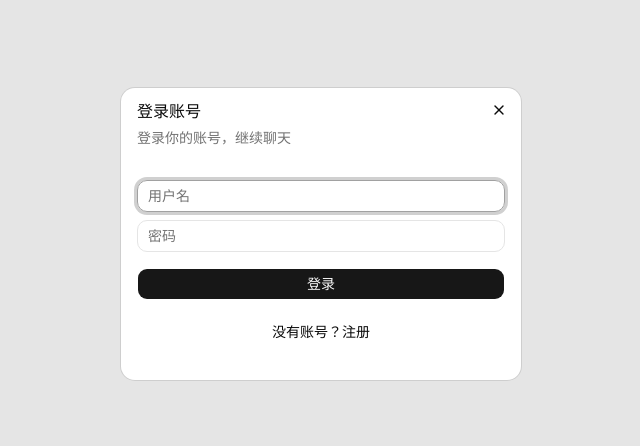
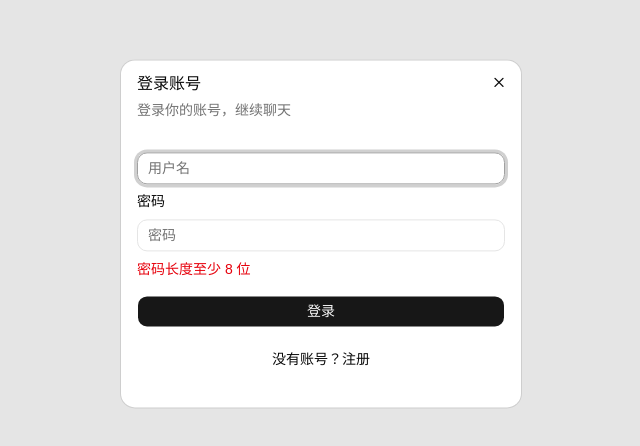
Before and after one commit to chen3283891376/easy-chat-v2, a React (Vite) app: page / in a window 1280 px wide. Shown: the part 166-612 px from the top of the page, without its empty margins (319-959 px from the left). Built offline with nearby package versions, Linux system fonts and the light colour scheme.

Commit message:
feat: 更新时间验证逻辑，优化调试日志，添加字段组件和标签组件

```diff
--- a/src/components/AuthModal.tsx
+++ b/src/components/AuthModal.tsx
@@ -1,4 +1,4 @@
-import { useState, useEffect } from 'react';
+import { useState, useEffect, useRef } from 'react';
 import { generateKeyPair } from '@/lib/ed25519';
 import { encryptPrivateKey, decryptPrivateKey } from '@/lib/aes';
 import { toast } from 'sonner';
@@ -6,9 +6,10 @@
 import { Dialog, DialogContent, DialogHeader, DialogTitle, DialogDescription } from '@/components/ui/dialog';
 import { Input } from '@/components/ui/input';
 import { Button } from '@/components/ui/button';
+import { Field, FieldError, FieldLabel } from './ui/field';
 
 interface AuthModalProps {
-    onLoginSuccess: (user: { username: string; publicKey: string }) => void;
+    onLoginSuccess: (user: { username: string; publicKey: string }, privateKey: string) => void;
 }
 
 export function AuthModal({ onLoginSuccess }: AuthModalProps) {
@@ -16,31 +17,50 @@
     const [password, setPassword] = useState('');
     const [isRegister, setIsRegister] = useState(false);
     const [loading, setLoading] = useState(false);
+    const isPwdValid = useRef(false);
 
     useEffect(() => {
         const localUser = localStorage.getItem('chat-user');
         const localPub = localStorage.getItem('chat-public-key');
-        if (localUser && localPub) {
-            onLoginSuccess({
-                username: localUser,
-                publicKey: localPub,
-            });
+        const encryptedPriv = localStorage.getItem('chat-encrypted-private');
+
+        if (localUser && localPub && encryptedPriv) {
+            const savedPwd = localStorage.getItem('chat-unlock-pwd');
+            if (savedPwd) {
+                try {
+                    const privateKey = decryptPrivateKey(encryptedPriv, savedPwd);
+                    if (privateKey) {
+                        onLoginSuccess({ username: localUser, publicKey: localPub }, privateKey);
+                    } else {
+                        localStorage.removeItem('chat-unlock-pwd');
+                        localStorage.removeItem('chat-key-unlocked');
+                    }
+                } catch (e) {
+                    localStorage.removeItem('chat-unlock-pwd');
+                }
+            }
         }
     }, [onLoginSuccess]);
 
-    // ====================== 注册（async）======================
+    useEffect(() => {
+        isPwdValid.current = password.length >= 8;
+    }, [password]);
+
+    // ====================== 注册 ======================
     const handleRegister = async () => {
         if (!username || !password) {
             toast.info('请输入用户名和密码');
+            return;
+        }
+        if (username.includes('|')) {
+            toast.error('用户名不能包含 | 字符');
             return;
         }
         setLoading(true);
 
         try {
             const { privateKey: privateHex, publicKey: publicHex } = await generateKeyPair();
-
-            // ✅ Argon2id + AES 加密
-            const encryptedPrivate = await encryptPrivateKey(privateHex, password);
+            const encryptedPrivate = encryptPrivateKey(privateHex, password);
 
             const res = await fetch('/api/auth/register', {
                 method: 'POST',
@@ -58,8 +78,11 @@
                 localStorage.setItem('chat-public-key', publicHex);
                 localStorage.setItem('chat-encrypted-private', encryptedPrivate);
 
+                localStorage.setItem('chat-key-unlocked', username);
+                localStorage.setItem('chat-unlock-pwd', password);
+
                 toast.success('注册成功');
-                onLoginSuccess({ username, publicKey: publicHex });
+                onLoginSuccess({ username, publicKey: publicHex }, privateHex);
             } else {
                 toast.error(data.message);
             }
@@ -71,7 +94,7 @@
         setLoading(false);
     };
 
-    // ====================== 登录（async）======================
+    // ====================== 登录 ======================
     const handleLogin = async () => {
         if (!username || !password) {
             toast.info('请输入用户名和密码');
@@ -90,9 +113,8 @@
             if (data.status === 'success') {
                 const { publicKey, encryptedPrivate } = data.data;
 
-                // ✅ 测试解密（验证密码正确）
-                const testDecrypt = decryptPrivateKey(encryptedPrivate, password);
-                if (!testDecrypt) {
+                const privateKey = decryptPrivateKey(encryptedPrivate, password);
+                if (!privateKey) {
                     toast.error('密码错误');
                     setLoading(false);
                     return;
@@ -102,8 +124,11 @@
                 localStorage.setItem('chat-public-key', publicKey);
                 localStorage.setItem('chat-encrypted-private', encryptedPrivate);
 
+                localStorage.setItem('chat-key-unlocked', username);
+                localStorage.setItem('chat-unlock-pwd', password);
+
                 toast.success('登录成功');
-                onLoginSuccess({ username, publicKey });
+                onLoginSuccess({ username, publicKey }, privateKey);
             } else {
                 toast.error(data.message);
             }
@@ -135,14 +160,28 @@
                                 value={username}
                                 onChange={e => setUsername(e.target.value)}
                             />
-                            <Input
+                            {/* <Input
                                 name="password"
                                 type="password"
                                 placeholder="密码"
                                 autoComplete={isRegister ? 'new-password' : 'current-password'}
                                 value={password}
                                 onChange={e => setPassword(e.target.value)}
-                            />
+                            /> */}
+                            <Field data-invalid={isPwdValid.current}>
+                                <FieldLabel>密码</FieldLabel>
+                                <Input
+                                    name="password"
+                                    type="password"
+                                    placeholder="密码"
+                                    autoComplete={isRegister ? 'new-password' : 'current-password'}
+                                    value={password}
+                                    onChange={e => setPassword(e.target.value)}
+                                />
+                                <FieldError style={{ display: isPwdValid.current ? 'none' : 'block' }}>
+                                    {password.length < 8 ? '密码长度至少 8 位' : ''}
+                                </FieldError>
+                            </Field>
                         </div>
 
                         <Button
--- /dev/null
+++ b/src/components/ui/field.tsx
@@ -0,0 +1,236 @@
+import { useMemo } from "react"
+import { cva, type VariantProps } from "class-variance-authority"
+
+import { cn } from "@/lib/utils"
+import { Label } from "@/components/ui/label"
+import { Separator } from "@/components/ui/separator"
+
+function FieldSet({ className, ...props }: React.ComponentProps<"fieldset">) {
+  return (
+    <fieldset
+      data-slot="field-set"
+      className={cn(
+        "flex flex-col gap-4 has-[>[data-slot=checkbox-group]]:gap-3 has-[>[data-slot=radio-group]]:gap-3",
+        className
+      )}
+      {...props}
+    />
+  )
+}
+
+function FieldLegend({
+  className,
+  variant = "legend",
+  ...props
+}: React.ComponentProps<"legend"> & { variant?: "legend" | "label" }) {
+  return (
+    <legend
+      data-slot="field-legend"
+      data-variant={variant}
+      className={cn(
+        "mb-1.5 font-medium data-[variant=label]:text-sm data-[variant=legend]:text-base",
+        className
+      )}
+      {...props}
+    />
+  )
+}
+
+function FieldGroup({ className, ...props }: React.ComponentProps<"div">) {
+  return (
+    <div
+      data-slot="field-group"
+      className={cn(
+        "group/field-group @container/field-group flex w-full flex-col gap-5 data-[slot=checkbox-group]:gap-3 *:data-[slot=field-group]:gap-4",
+        className
+      )}
+      {...props}
+    />
+  )
+}
+
+const fieldVariants = cva(
+  "group/field flex w-full gap-2 data-[invalid=true]:text-destructive",
+  {
+    variants: {
+      orientation: {
+        vertical: "flex-col *:w-full [&>.sr-only]:w-auto",
+        horizontal:
+          "flex-row items-center has-[>[data-slot=field-content]]:items-start *:data-[slot=field-label]:flex-auto has-[>[data-slot=field-content]]:[&>[role=checkbox],[role=radio]]:mt-px",
+        responsive:
+          "flex-col *:w-full @md/field-group:flex-row @md/field-group:items-center @md/field-group:*:w-auto @md/field-group:has-[>[data-slot=field-content]]:items-start @md/field-group:*:data-[slot=field-label]:flex-auto [&>.sr-only]:w-auto @md/field-group:has-[>[data-slot=field-content]]:[&>[role=checkbox],[role=radio]]:mt-px",
+      },
+    },
+    defaultVariants: {
+      orientation: "vertical",
+    },
+  }
+)
+
+function Field({
+  className,
+  orientation = "vertical",
+  ...props
+}: React.ComponentProps<"div"> & VariantProps<typeof fieldVariants>) {
+  return (
+    <div
+      role="group"
+      data-slot="field"
+      data-orientation={orientation}
+      className={cn(fieldVariants({ orientation }), className)}
+      {...props}
+    />
+  )
+}
+
+function FieldContent({ className, ...props }: React.ComponentProps<"div">) {
+  return (
+    <div
+      data-slot="field-content"
+      className={cn(
+        "group/field-content flex flex-1 flex-col gap-0.5 leading-snug",
+        className
+      )}
+      {...props}
+    />
+  )
+}
+
+function FieldLabel({
+  className,
+  ...props
+}: React.ComponentProps<typeof Label>) {
+  return (
+    <Label
+      data-slot="field-label"
+      className={cn(
+        "group/field-label peer/field-label flex w-fit gap-2 leading-snug group-data-[disabled=true]/field:opacity-50 has-data-checked:border-primary/30 has-data-checked:bg-primary/5 has-[>[data-slot=field]]:rounded-lg has-[>[data-slot=field]]:border *:data-[slot=field]:p-2.5 dark:has-data-checked:border-primary/20 dark:has-data-checked:bg-primary/10",
+        "has-[>[data-slot=field]]:w-full has-[>[data-slot=field]]:flex-col",
+        className
+      )}
+      {...props}
+    />
+  )
+}
+
+function FieldTitle({ className, ...props }: React.ComponentProps<"div">) {
+  return (
+    <div
+      data-slot="field-label"
+      className={cn(
+        "flex w-fit items-center gap-2 text-sm font-medium group-data-[disabled=true]/field:opacity-50",
+        className
+      )}
+      {...props}
+    />
+  )
+}
+
+function FieldDescription({ className, ...props }: React.ComponentProps<"p">) {
+  return (
+    <p
+      data-slot="field-description"
+      className={cn(
+        "text-left text-sm leading-normal font-normal text-muted-foreground group-has-data-horizontal/field:text-balance [[data-variant=legend]+&]:-mt-1.5",
+        "last:mt-0 nth-last-2:-mt-1",
+        "[&>a]:underline [&>a]:underline-offset-4 [&>a:hover]:text-primary",
+        className
+      )}
+      {...props}
+    />
+  )
+}
+
+function FieldSeparator({
+  children,
+  className,
+  ...props
+}: React.ComponentProps<"div"> & {
+  children?: React.ReactNode
+}) {
+  return (
+    <div
+      data-slot="field-separator"
+      data-content={!!children}
+      className={cn(
+        "relative -my-2 h-5 text-sm group-data-[variant=outline]/field-group:-mb-2",
+        className
+      )}
+      {...props}
+    >
+      <Separator className="absolute inset-0 top-1/2" />
+      {children && (
+        <span
+          className="relative mx-auto block w-fit bg-background px-2 text-muted-foreground"
+          data-slot="field-separator-content"
+        >
+          {children}
+        </span>
+      )}
+    </div>
+  )
+}
+
+function FieldError({
+  className,
+  children,
+  errors,
+  ...props
+}: React.ComponentProps<"div"> & {
+  errors?: Array<{ message?: string } | undefined>
+}) {
+  const content = useMemo(() => {
+    if (children) {
+      return children
+    }
+
+    if (!errors?.length) {
+      return null
+    }
+
+    const uniqueErrors = [
+      ...new Map(errors.map((error) => [error?.message, error])).values(),
+    ]
+
+    if (uniqueErrors?.length == 1) {
+      return uniqueErrors[0]?.message
+    }
+
+    return (
+      <ul className="ml-4 flex list-disc flex-col gap-1">
+        {uniqueErrors.map(
+          (error, index) =>
+            error?.message && <li key={index}>{error.message}</li>
+        )}
+      </ul>
+    )
+  }, [children, errors])
+
+  if (!content) {
+    return null
+  }
+
+  return (
+    <div
+      role="alert"
+      data-slot="field-error"
+      className={cn("text-sm font-normal text-destructive", className)}
+      {...props}
+    >
+      {content}
+    </div>
+  )
+}
+
+export {
+  Field,
+  FieldLabel,
+  FieldDescription,
+  FieldError,
+  FieldGroup,
+  FieldLegend,
+  FieldSeparator,
+  FieldSet,
+  FieldContent,
+  FieldTitle,
+}
--- /dev/null
+++ b/src/components/ui/label.tsx
@@ -0,0 +1,22 @@
+import * as React from "react"
+import { Label as LabelPrimitive } from "radix-ui"
+
+import { cn } from "@/lib/utils"
+
+function Label({
+  className,
+  ...props
+}: React.ComponentProps<typeof LabelPrimitive.Root>) {
+  return (
+    <LabelPrimitive.Root
+      data-slot="label"
+      className={cn(
+        "flex items-center gap-2 text-sm leading-none font-medium select-none group-data-[disabled=true]:pointer-events-none group-data-[disabled=true]:opacity-50 peer-disabled:cursor-not-allowed peer-disabled:opacity-50",
+        className
+      )}
+      {...props}
+    />
+  )
+}
+
+export { Label }
--- a/src/lib/storage.ts
+++ b/src/lib/storage.ts
@@ -29,6 +29,11 @@
             },
             body: JSON.stringify(body),
         });
+        if (response.status === 401) {
+            localStorage.clear();
+            location.reload();
+            return;
+        }
         if (!response.ok) {
             throw new Error('Failed to create new variable');
         }
--- a/tsconfig.app.json
+++ b/tsconfig.app.json
@@ -22,5 +22,5 @@
             "@/*": ["./src/*"]
         }
     },
-    "include": ["src"]
+    "include": ["src/**/*"]
 }
```
Also changed, not shown: src/App.tsx (+15 -40 lines), 1 other file (tests, documents, lock files or other folders).
